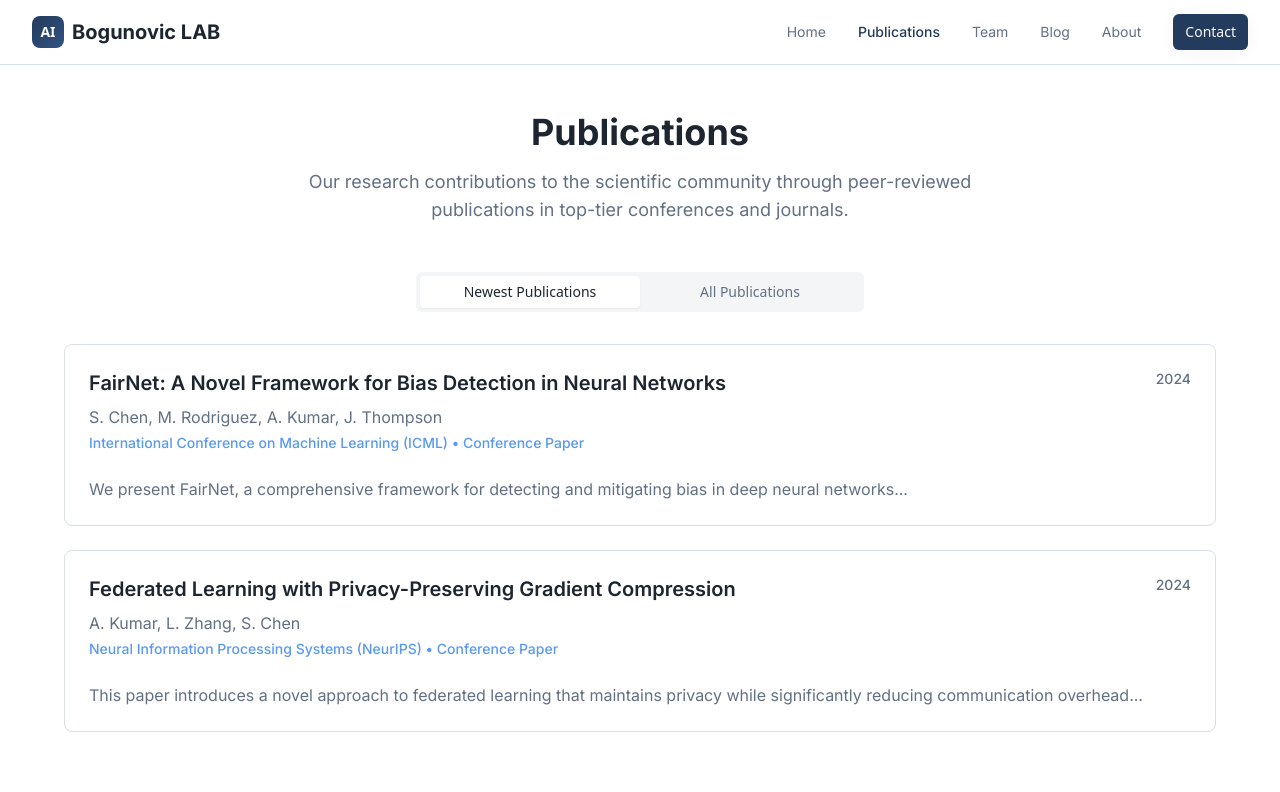
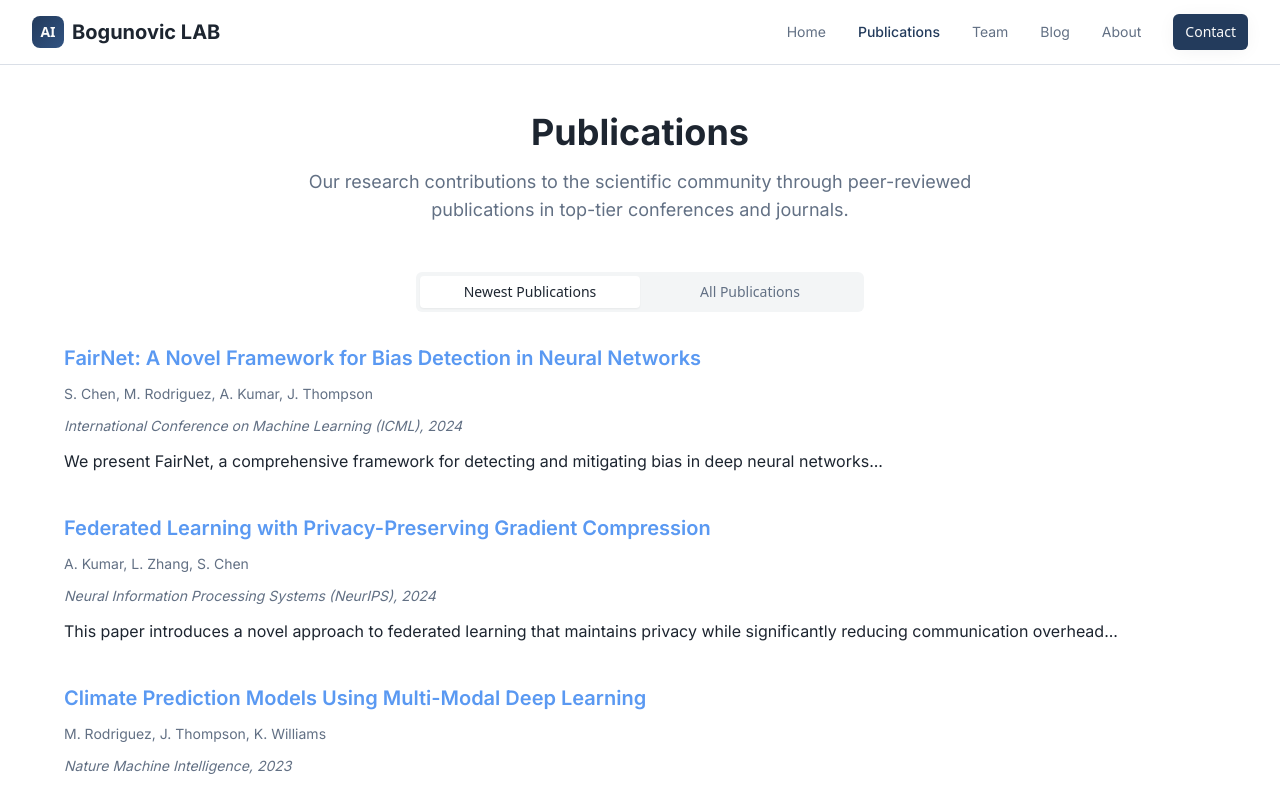
Before and after one commit to ilijabogunovic/rhine-ai, a React (Vite) app: page /publications in a window 1280 px wide. Shown: the top 792 px of the page. Built offline with nearby package versions, Linux system fonts and the light colour scheme.

Commit message:
Limit newest publications to 5
Updated the "Newest Publications" tab to display only the 5 most recent papers, matching the provided visual example.

```diff
--- a/src/pages/Publications.tsx
+++ b/src/pages/Publications.tsx
@@ -38,7 +38,7 @@ const publications = [
 ];
 
 const Publications = () => {
-  const newestPublications = publications.filter(paper => paper.year === "2024");
+  const newestPublications = publications.slice(0, 5);
 
   const publicationsByYear = publications.reduce((acc, paper) => {
     if (!acc[paper.year]) {
@@ -51,33 +51,22 @@ const Publications = () => {
   const sortedYears = Object.keys(publicationsByYear).sort((a, b) => parseInt(b) - parseInt(a));
 
   const renderPublications = (publicationList: typeof publications) => (
-    <div className="space-y-6">
+    <div className="space-y-10">
       {publicationList.map((paper, index) => (
-        <Card key={index} className="shadow-card hover:shadow-elevated transition-shadow duration-300">
-          <CardHeader>
-            <div className="flex flex-col md:flex-row md:justify-between md:items-start gap-3">
-              <div className="flex-1">
-                <h2 className="font-display text-xl font-semibold text-foreground mb-2">
+        <div key={index} className="space-y-3">
+          <h2 className="font-display text-xl font-semibold text-accent-vibrant hover:text-accent-vibrant/80 transition-colors cursor-pointer">
             {paper.title}
           </h2>
-                <p className="font-body text-muted-foreground mb-1">
+          <p className="font-body text-muted-foreground text-sm">
             {paper.authors}
           </p>
-                <p className="font-body text-sm text-accent-vibrant font-medium">
-                  {paper.venue} • {paper.type}
+          <p className="font-body text-muted-foreground italic text-sm">
+            {paper.venue}, {paper.year}
+          </p>
+          <p className="font-body text-foreground leading-relaxed">
+            {paper.abstract}
           </p>
         </div>
-              <span className="font-body text-sm text-muted-foreground font-medium">
-                {paper.year}
-              </span>
-            </div>
-          </CardHeader>
-          <CardContent>
-            <p className="font-body text-muted-foreground">
-              {paper.abstract}
-            </p>
-          </CardContent>
-        </Card>
       ))}
     </div>
   );
```
Lines whose indentation alone changed are shown as unchanged.
